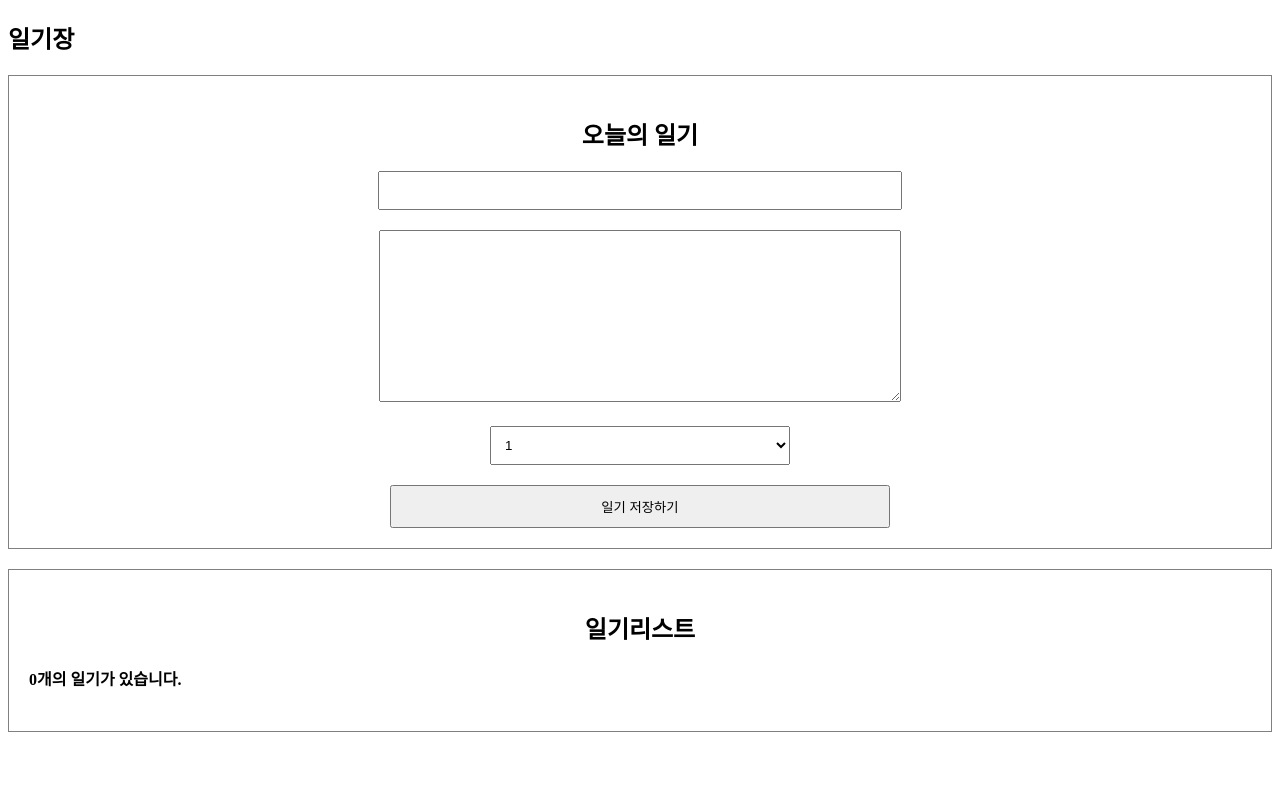
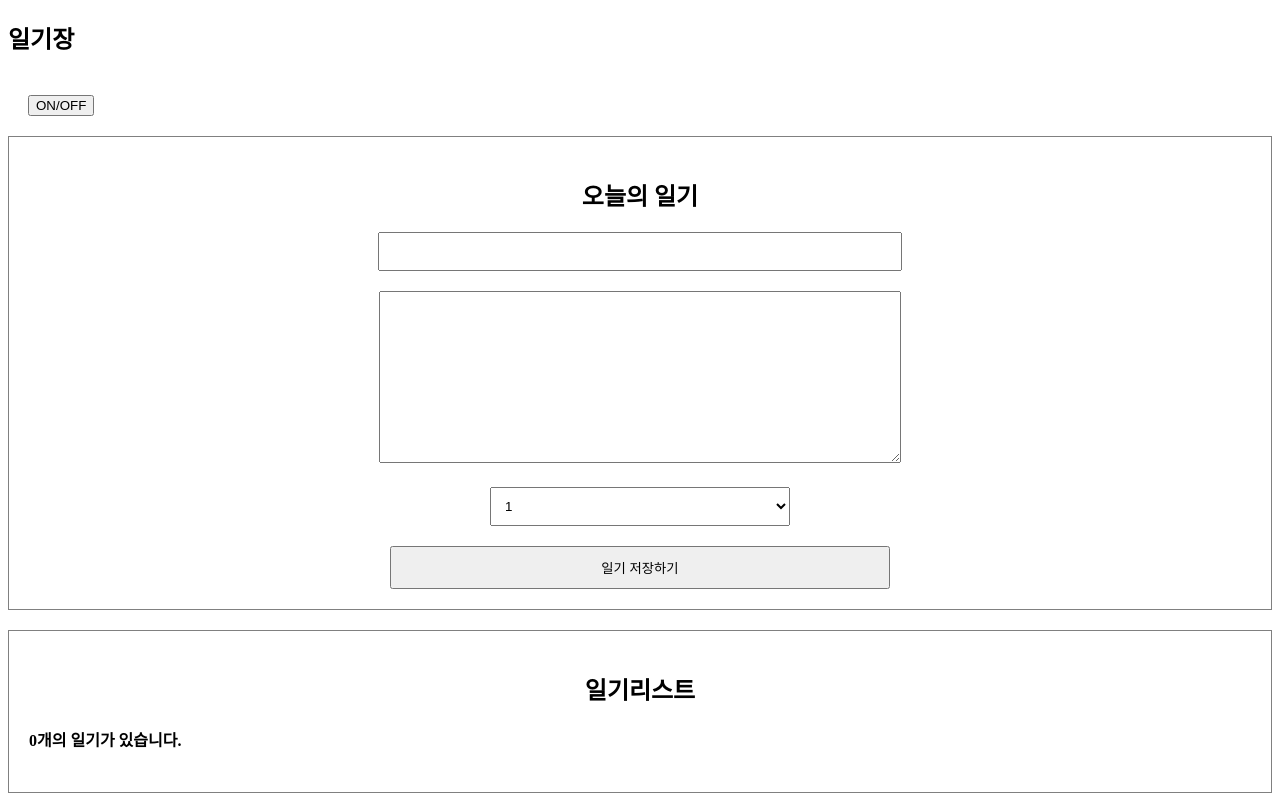
Before and after one commit to Gojhon/Study, a React (Create React App) app in the folder JavaScript/Inflearn/React/simplediary/: page / in a window 1280 px wide. Built offline with nearby package versions, Linux system fonts and the light colour scheme; the HTML template or start-up script is replaced by a standard one.

Commit message:
Use Effect

```diff
--- a/JavaScript/Inflearn/React/simplediary/src/App.js
+++ b/JavaScript/Inflearn/React/simplediary/src/App.js
@@ -2,6 +2,7 @@
 import "./App.css";
 import DiaryEditor from "./DiaryEditor";
 import DiaryList from "./DiaryList";
+import Lifecycle from "./Lifecycle";
 
 
 function App() {
@@ -40,6 +41,7 @@
   return (
     <div className="App">
       <h2>일기장</h2>
+      <Lifecycle/>
       <DiaryEditor onCreate={onCreate} />
       <DiaryList onEdit = {onEdit} onRemove={onRemove} DiaryList={data} />
     </div>
--- /dev/null
+++ b/JavaScript/Inflearn/React/simplediary/src/Lifecycle.js
@@ -0,0 +1,29 @@
+import React,{useEffect , useState} from "react";
+
+
+const UnmountTest = () =>{
+  useEffect(() =>
+  {
+    console.log("Mount");
+    return () => {
+      console.log("Unmount!");
+    };
+  },[]);
+
+  return <div>Unmount Testing Component</div>
+};
+
+const Lifecycle=()=>
+{
+  const [isVisible, setIsVisible] =useState(false)
+  const toggle = () =>setIsVisible(!isVisible)
+
+  return (
+    <div style={{padding:20}}>
+      <button onClick={toggle}> ON/OFF</button>
+      {isVisible &&<UnmountTest/>}
+    </div>
+  );
+};
+
+export default Lifecycle ;
```
